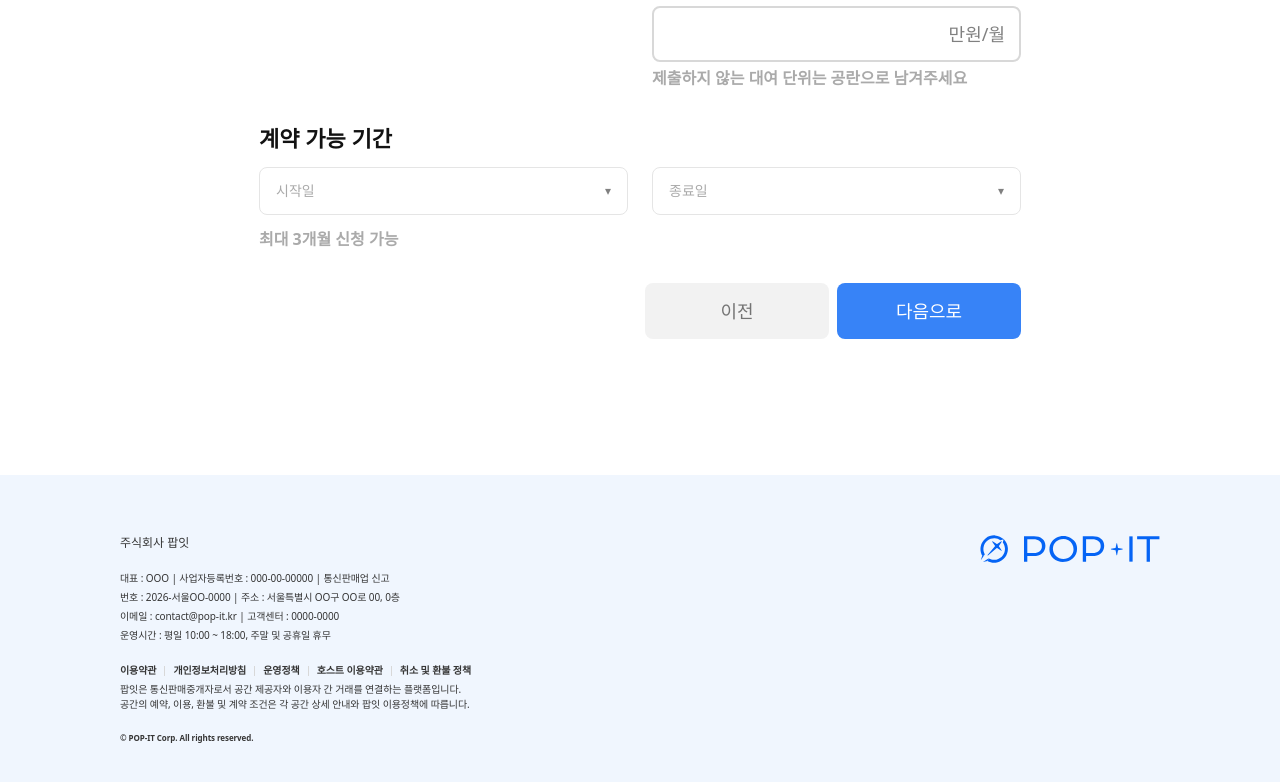
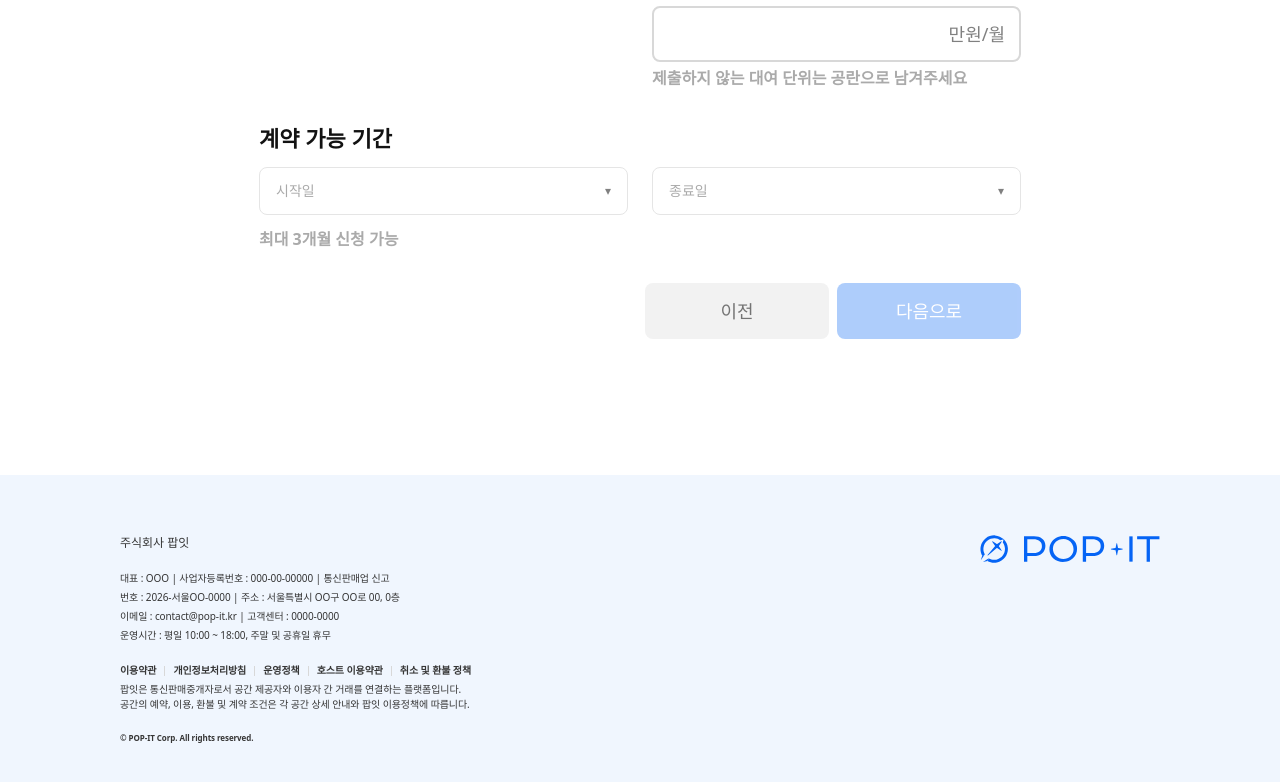
Before and after one commit to UMC-POP-IT/Pop-It-FE, a React (Vite) app: page /host/register/step2 in a window 1280 px wide. Shown: the part 648-1430 px from the top of the page. Built offline with nearby package versions, Linux system fonts and the light colour scheme; a web font is replaced by a local one.

Commit message:
feat: Step2 금액, 기간 입력 시 다음 버튼 활성화 (유효성 검사) (#75)

```diff
--- a/src/features/host-register/pages/RegisterStep2.tsx
+++ b/src/features/host-register/pages/RegisterStep2.tsx
@@ -19,8 +19,19 @@ export const RegisterStep2 = () => {
   const blockNonNumeric = (e: KeyboardEvent<HTMLInputElement>) => {
     if (["e", "E", "+", "-", "."].includes(e.key)) e.preventDefault();
   };
+
   const depositError =
     Number(form.deposit) > 100 ? "보증금은 100만원 이하 입력해 주세요" : "";
+
+  //금액: 일/주/월 하나라도 입력 되었는지
+  const hasPrice =
+    form.priceDay !== "" || form.priceWeek !== "" || form.priceMonth !== "";
+
+  //기간: 시작일 + 종료일 둘 다 입력됐나
+  const hasPeriod = form.startDate !== "" && form.endDate !== "";
+
+  //전부 통과 + 보증금 에러 없음 -> 유효
+  const isValid = hasPrice && hasPeriod && !depositError;
 
   return (
     <div className="mx-auto flex w-full max-w-[794px] flex-col gap-8 px-4 py-6">
@@ -175,6 +186,7 @@ export const RegisterStep2 = () => {
         <Button
           variant="primary"
           size="nav"
+          disabled={!isValid}
           onClick={() => navigate("/host/register/step3")}
         >
           다음으로
```
